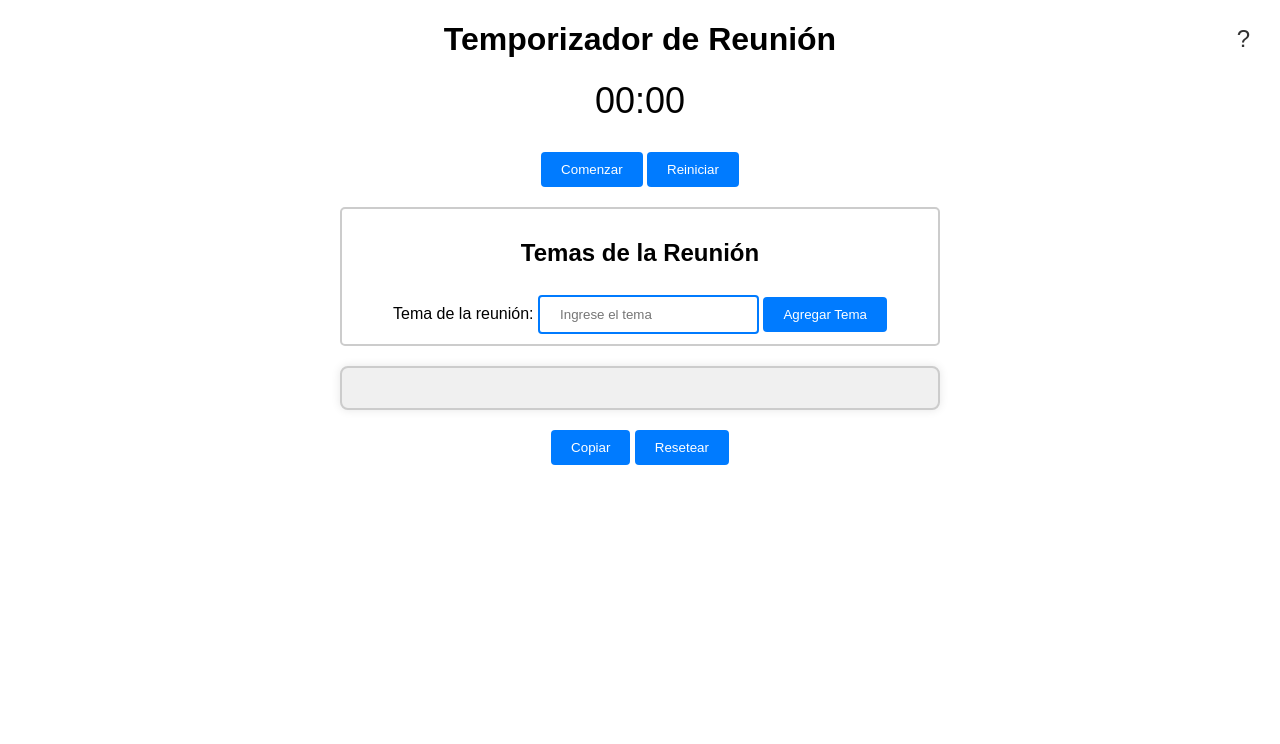
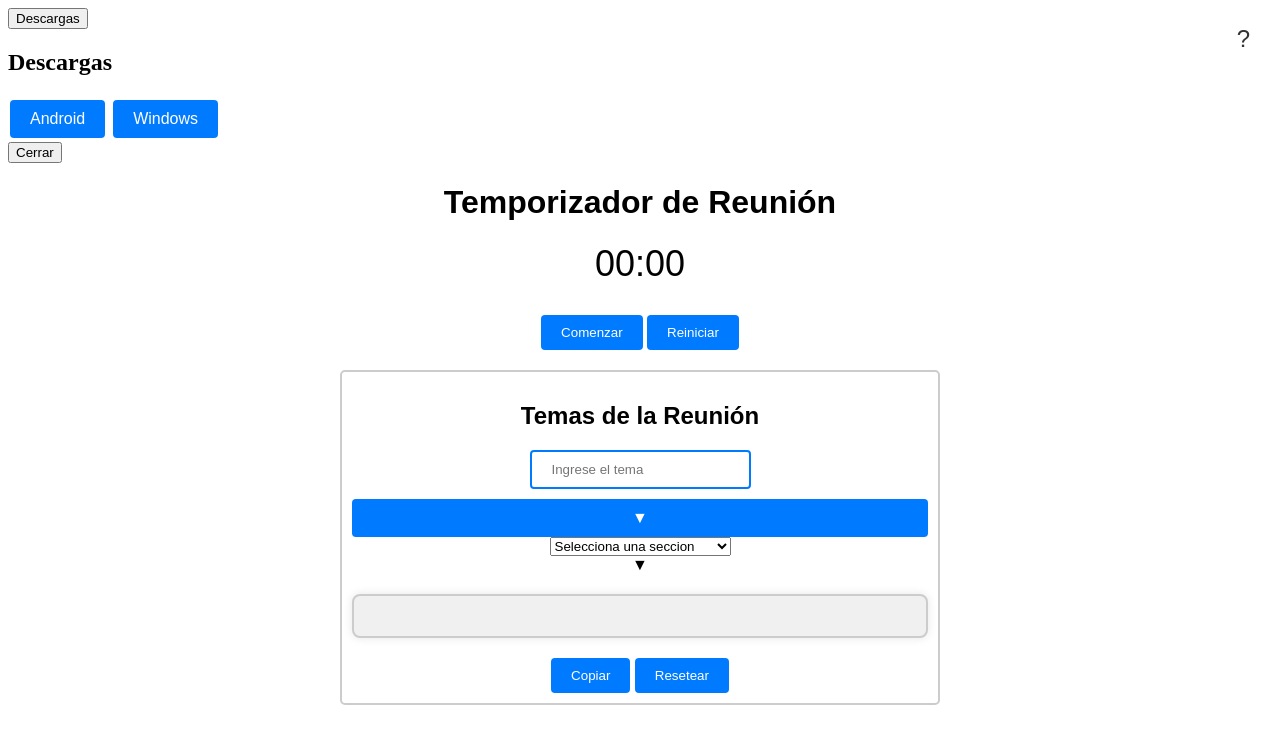
Before and after one commit to Facutec11/cronometro_android, a plain HTML site: page index.html in a window 1280 px wide. Drawn offline with Linux system fonts and the light colour scheme.

Commit message:
Update index.html

```diff
--- a/index.html
+++ b/index.html
@@ -1,5 +1,6 @@
 <!DOCTYPE html>
 <html lang="es">
+
 <head>
     <meta charset="UTF-8">
     <meta name="viewport" content="width=device-width, initial-scale=1.0">
@@ -7,8 +8,18 @@
     <link rel="stylesheet" href="styles.css">
     <link rel="icon" href="logo.png" type="image/x-icon">
 </head>
+
 <body>
+    <button id="openOtherPanel" class="abrir-boton">Descargas</button>
+    <div id="otherPanel" class="d-panel">
+        <h2>Descargas</h2>
+        <a href="Medidor_de_tiempo.apk" download="Medidor_de_tiempo"><button class="mi-boton">Android</button></a>
+        <a href="https://www.mediafire.com/file/q9yjduk0yirv3nl/setup.exe/file" download="Medidor_de_tiempo"><button
+                class="mi-boton">Windows</button></a>
+        <div class="close"><button id="closeOtherPanel" class="close-buton">Cerrar</button></div>
+    </div>
     <button id="helpButton" class="help-button">?</button>
+    </a>
     <div class="container">
         <h1>Temporizador de Reunión</h1>
         <div id="timer" class="timer">00:00</div>
@@ -17,10 +28,22 @@
         <div id="topicsContainer" class="topics-container">
             <h2>Temas de la Reunión</h2>
             <div class="temas">
-                <label for="tema">Tema de la reunión:</label>
+                <div>
                     <input type="text" id="tema" placeholder="Ingrese el tema">
-                <button id="addTopic">Agregar Tema</button>
+                    <div id="addTopic" class="add-topic-button">▼</div>
                 </div>
+            </div>
+            <div class="temas-s">
+                <div class="select-container">
+                    <select id="selectOption">
+                        <option value="" selected disabled hidden>Selecciona una seccion</option>
+                        <option value="perlas">Tesoros De La Biblia</option>
+                        <option value="mejores-maestros">Seamos Mejores Maestros</option>
+                        <option value="vida-cristiana">Nuestra Vida Cristiana</option>
+                    </select>
+                    <div id="addSelectedTopic" class="add-topic-button">▼</div>
+                </div>
+
             </div>
             <ul id="topics" class="temas-guardados">
                 <!-- Aquí se mostrarán los temas ingresados -->
@@ -36,14 +59,24 @@
                 El Temporizador de Reunión es una herramienta simple pero efectiva para ayudarte a gestionar y organizar tus reuniones de manera más eficiente. Sigue estos pasos para sacarle el máximo provecho:
             </p>
             <ol>
-            <li><strong>Comenzar y Detener el Temporizador:</strong> Para iniciar el temporizador, haz clic en el botón "Comenzar". El temporizador comenzará a contar el tiempo transcurrido desde cero. Para detener el temporizador, haz clic en el botón "Detener". Esto te permite pausar el tiempo cuando sea necesario durante tu reunión.</li>
-            <li><strong>Reiniciar el Temporizador:</strong> Si necesitas reiniciar el temporizador para comenzar de nuevo, simplemente haz clic en el botón "Reiniciar". Esto establecerá el temporizador de nuevo a cero y podrás empezar de nuevo desde el principio.</li>
-            <li><strong>Agregar Temas de la Reunión:</strong> Utiliza el campo de texto debajo de "Temas de la Reunión" para ingresar los temas que serán discutidos durante la reunión. Después de ingresar un tema, haz clic en "Agregar Tema" para añadirlo a la lista. Cada tema será mostrado con su respectivo tiempo transcurrido desde el inicio de la reunión.</li>
-            <li><strong>Copiar Temas de la Reunión:</strong> Cuando la reunión haya finalizado y desees guardar los temas discutidos, haz clic en el botón "Copiar". Esto copiará todos los temas de la reunión al portapapeles, lo que te permitirá pegarlos fácilmente en un documento de registro o enviarlos por correo electrónico a los participantes.</li>
-            <li><strong>Descargar la Aplicación:</strong> Si deseas utilizar el temporizador de manera rápida y conveniente desde tu dispositivo móvil, también tienes la opción de descargar la aplicación haciendo clic en el botón "Descargar el Apk". Esto te permite acceder al temporizador en cualquier momento y lugar.</li>
+                <li class="accions"><strong>Comenzar y Detener el Temporizador:</strong> Para iniciar el temporizador, haz clic en el botón "Comenzar". El temporizador comenzará a contar el tiempo transcurrido desde cero. Para detener el temporizador, haz clic en el botón "Detener". Esto te permite pausar el tiempo cuando sea necesario durante tu reunión.</li>
+                <li class="accions"><strong>Reiniciar el Temporizador:</strong> Si necesitas reiniciar el temporizador para comenzar de nuevo, simplemente haz clic en el botón "Reiniciar". Esto establecerá el temporizador de nuevo a cero y podrás empezar de nuevo desde el principio.</li>
+                <li class="accions"><strong>Agregar Temas de la Reunión:</strong> Utiliza el campo de texto debajo de "Temas de la Reunión" para ingresar los temas que serán discutidos durante la reunión. Después de ingresar un tema, haz clic en "Agregar Tema" para añadirlo a la lista. Cada tema será mostrado con su respectivo tiempo transcurrido desde el inicio de la reunión.</li>
+                <li class="accions"><strong>Agregar Temas Seleccionados:</strong> Selecciona un tema de la lista desplegable y haz clic en "Agregar Tema Seleccionado" para añadirlo a la lista de temas discutidos durante la reunión.</li>
+                <li class="accions"><strong>Copiar Temas de la Reunión:</strong> Cuando la reunión haya finalizado y desees guardar los temas discutidos, haz clic en el botón "Copiar". Esto copiará todos los temas de la reunión al portapapeles, lo que te permitirá pegarlos fácilmente en un documento de registro o enviarlos por correo electrónico a los participantes.</li>
+                <li class="accions"><strong>Resetear Temas:</strong> Si necesitas resetear la lista de temas, haz clic en el botón "Resetear". Aparecerá un cuadro de confirmación con dos opciones: "SI" y "NO". Haz clic en "SI" para resetear la lista de temas o en "NO" para cancelar la acción.</li>
+                <li class="accions"><strong>Descargar la Aplicación:</strong> Si deseas utilizar el temporizador de manera rápida y conveniente desde tu dispositivo móvil, también tienes la opción de descargar la aplicación haciendo clic en el botón "Descargas" y luego en Android. Esto te permite acceder al temporizador en cualquier momento y lugar. En caso de necesitar el programa para el sistema operativo Windows Presione dentro del recuadro en "Windows"</li>
             </ol>
+                <li>Version 2.1.0</li>
+        </div>
+
+        <div id="resetConfirmation" class="confirmation-panel" style="display: none;">
+            <p>¿Estás seguro de que deseas resetear los temas?</p>
+            <button id="confirmResetYes" class="confirm-reset-yes">SI</button>
+            <button id="confirmResetNo" class="confirm-reset-no">NO</button>
         </div>
 
         <script src="script.js"></script>
 </body>
+
 </html>
```
Lines whose indentation alone changed are shown as unchanged.
